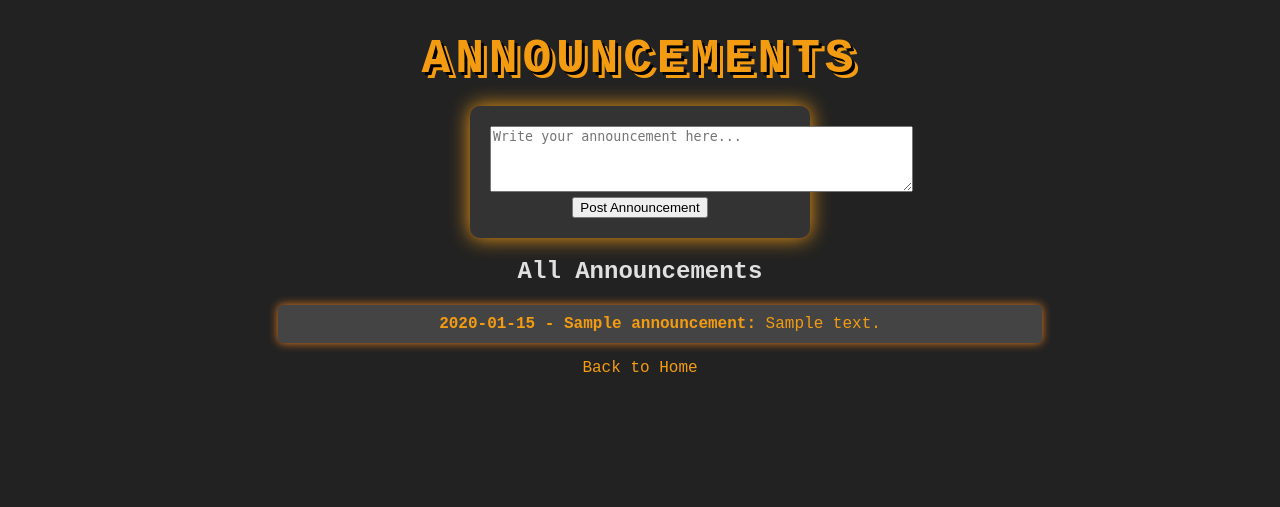
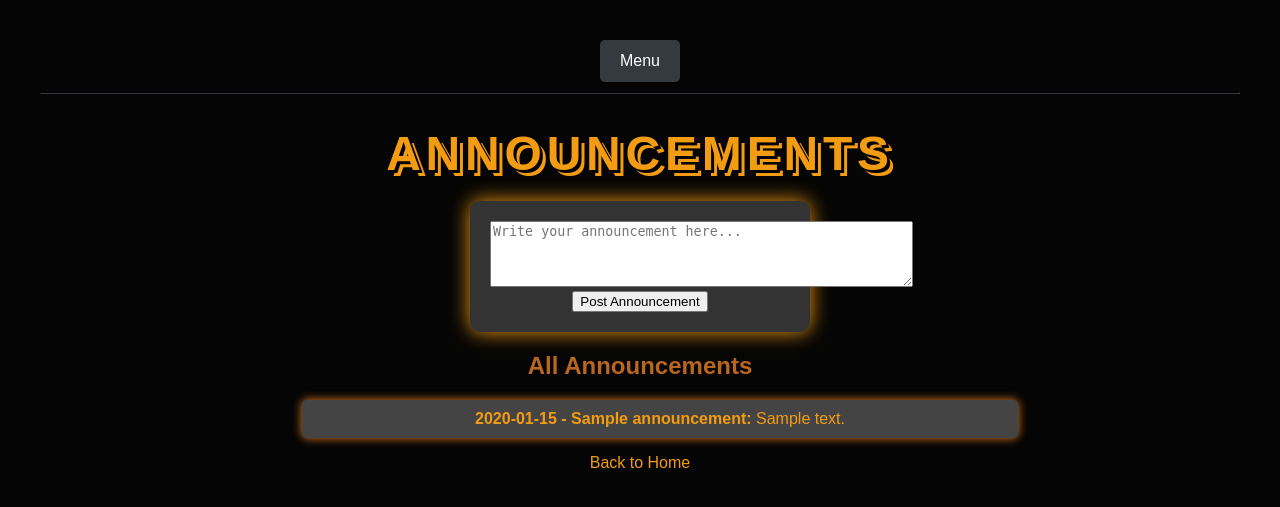
Before and after one commit to AntonioLabinjan/CV-attendance, a Flask app: page /announcements in a window 1280 px wide. Shown: the top 507 px of the page. Run offline with Flask 3, Linux system fonts and the light colour scheme; the visitor is signed in with stand-in values (Sample User, id 1); tables that the repository leaves empty hold one stand-in row (values such as "Sample post").

Commit message:
Update announcements.html
Dodan dropdown

```diff
--- a/templates/announcements.html
+++ b/templates/announcements.html
@@ -5,8 +5,102 @@
     <meta name="viewport" content="width=device-width, initial-scale=1.0">
     <title>Announcements</title>
     <link rel="stylesheet" href="{{ url_for('static', filename='css/styles.css') }}">
+    <style>
+        /* Style for the dropdown container */
+        .dropdown {
+            position: relative;
+            display: inline-block;
+        }
+
+        /* Dropdown button styling */
+        .dropdown button {
+            background-color: #343a40;
+            color: white;
+            padding: 12px 20px;
+            font-size: 16px;
+            border: none;
+            border-radius: 5px;
+            cursor: pointer;
+            transition: background-color 0.3s ease;
+        }
+
+        .dropdown button:hover {
+            background-color: #495057;
+        }
+
+        /* Dropdown menu */
+        .dropdown-content {
+            display: none;
+            position: absolute;
+            background-color: #343a40;
+            min-width: 200px;
+            box-shadow: 0px 8px 16px rgba(0, 0, 0, 0.3);
+            border-radius: 5px;
+            z-index: 1;
+        }
+
+        /* Links inside the dropdown */
+        .dropdown-content a {
+            color: white;
+            padding: 12px 16px;
+            text-decoration: none;
+            display: block;
+            transition: background-color 0.3s ease;
+        }
+
+        /* Hover effect on dropdown links */
+        .dropdown-content a:hover {
+            background-color: #495057;
+        }
+
+        /* Show the dropdown menu on hover */
+        .dropdown:hover .dropdown-content {
+            display: block;
+        }
+
+        /* Remove default list styling for navbar */
+        nav ul {
+            list-style-type: none;
+            padding: 0;
+            margin: 0;
+        }
+
+        hr {
+            margin-top: 10px;
+            border-color: #343a40;
+        }
+
+        body {
+            font-family: Arial, sans-serif;
+            background-color: #050505;
+            color: #b9661e;
+            margin: 40px;
+        }
+    </style>
 </head>
 <body>
+    <header>
+        <nav>
+            <div class="dropdown">
+                <button>Menu</button>
+                <div class="dropdown-content">
+                    <a href="{{ url_for('index') }}">Home</a>
+                    <a href="{{ url_for('set_subject') }}">Set Subject</a>
+                    <a href="{{ url_for('video_feed') }}">Start Attendance</a>
+                    <a href="{{ url_for('add_student') }}">Add Student</a>
+                    <a href="{{ url_for('attendance') }}">View Attendance</a>
+                    <a href="{{ url_for('statistics') }}">Statistics</a>
+                    <a href="{{ url_for('students') }}">Students</a>
+                    <a href="{{ url_for('announcements') }}">View Announcements</a>
+                    <a href="{{ url_for('plots') }}">Visualization</a>
+                    <a href="{{ url_for('report') }}">Report</a>
+                    <a href="{{ url_for('late_entries') }}">Late Analysis</a>
+                    <a href="{{ url_for('show_calendar') }}">Show Calendar</a>
+                </div>
+            </div>
+            <hr>
+        </nav>
+    </header>
     <h1>Announcements</h1>
     <form action="{{ url_for('post_announcement') }}" method="post">
         <textarea name="message" rows="4" cols="50" placeholder="Write your announcement here..."></textarea><br>
```
